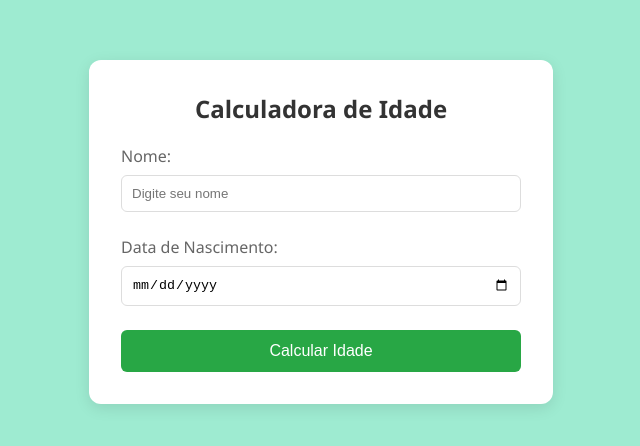
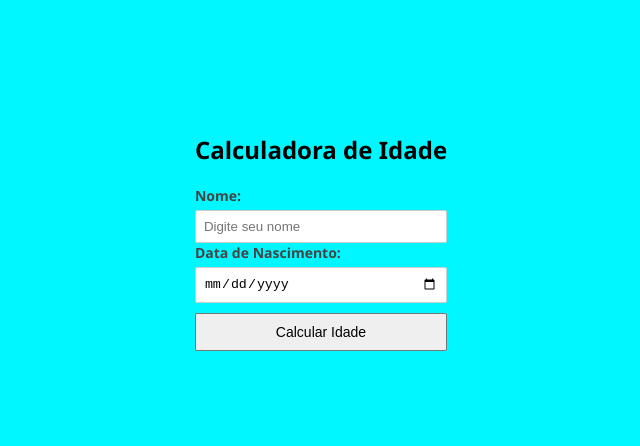
Before and after one commit to Guilima23/PWII_GuilhermeOliveiraLima_2DS, a plain HTML site: page exercicio_1.html in a window 1280 px wide. Shown: the part 168-614 px from the top of the page, without its empty margins (319-959 px from the left). Drawn offline with Linux system fonts and the light colour scheme.

Commit message:
Add files via upload

```diff
--- a/Style.css
+++ b/Style.css
@@ -1,67 +1,81 @@
 body {
+    background-color: #00f7ff;
     font-family: 'Segoe UI', Tahoma, Geneva, Verdana, sans-serif;
-    background-color: #9eebd1;
     display: flex;
     justify-content: center;
     align-items: center;
-    height: 100vh;
+    min-height: 100vh;
     margin: 0;
 }
 
-.container {
-    background-color: #fff;
-    padding: 2rem;
-    border-radius: 12px;
-    box-shadow: 0 4px 15px rgba(0, 0, 0, 0.1);
-    width: 100%;
-    max-width: 400px;
+
+form {
+    background-color: #ffffff;
+    padding: 40px;
+    border-radius: 25px;
+    width: 350px;
+    box-shadow: 0 10px 25px rgba(0,0,0,0.2);
 }
 
-h2 {
-    text-align: center;
+
+form::before {
+    content: "Cadastro de Usuário";
+    display: block;
+    font-size: 24px;
+    font-weight: bold;
     color: #333;
-    margin-top: 0;
+    margin-bottom: 5px;
 }
 
-.input-group {
-    margin-bottom: 1.5rem;
+
+form::after {
+    content: "";
+    display: block;
+    height: 3px;
+    background-color: #03abd4;
+    width: 150px;
+    margin-bottom: 25px;
+
+}
+
+
+p {
+    margin-bottom: 15px;
 }
 
 label {
     display: block;
-    margin-bottom: 0.5rem;
-    color: #666;
+    font-size: 14px;
+    margin-bottom: 5px;
+    color: #444;
+    font-weight: bold;
 }
 
-input {
+input,
+input[type="idade"],
+input[type="rg"],
+input[type="email"],
+input[typer="cpf"],
+input[typer="email"] {
     width: 100%;
-    padding: 10px;
-    border: 1px solid #ddd;
-    border-radius: 6px;
+    padding: 8px;
+    border: 1px solid #ccc;
     box-sizing: border-box;
+    border-radius: 2px;
 }
 
-button {
+
+button, input[type="reset"] {
     width: 100%;
-    padding: 12px;
-    background-color: #28a745;
-    color: white;
-    border: none;
-    border-radius: 6px;
+    margin-top: 10px;
+    padding: 10px;
+    background-color: #efefef;
+    border: 1px solid #767676;
+    border-radius: 2px;
     cursor: pointer;
-    font-size: 1rem;
-    transition: background 0.3s;
+    font-size: 14px;
 }
 
-button:hover {
-    background-color: #218838;
+button:hover, input[type="reset"]:hover {
+    background-color: #e5e5e5;
 }
-
-#resultado {
-    margin-top: 1.5rem;
-    padding: 1rem;
-    border-radius: 6px;
-    text-align: center;
-    font-weight: bold;
-    display: none; /* Fica invisível até ser preenchido */
-}
--- /dev/null
+++ b/cadastro.JS
@@ -0,0 +1 @@
+alert ("o formulário está pronto para ser respondido");
```
Also changed, not shown: cadasro.html (added, +39 -0 lines).
